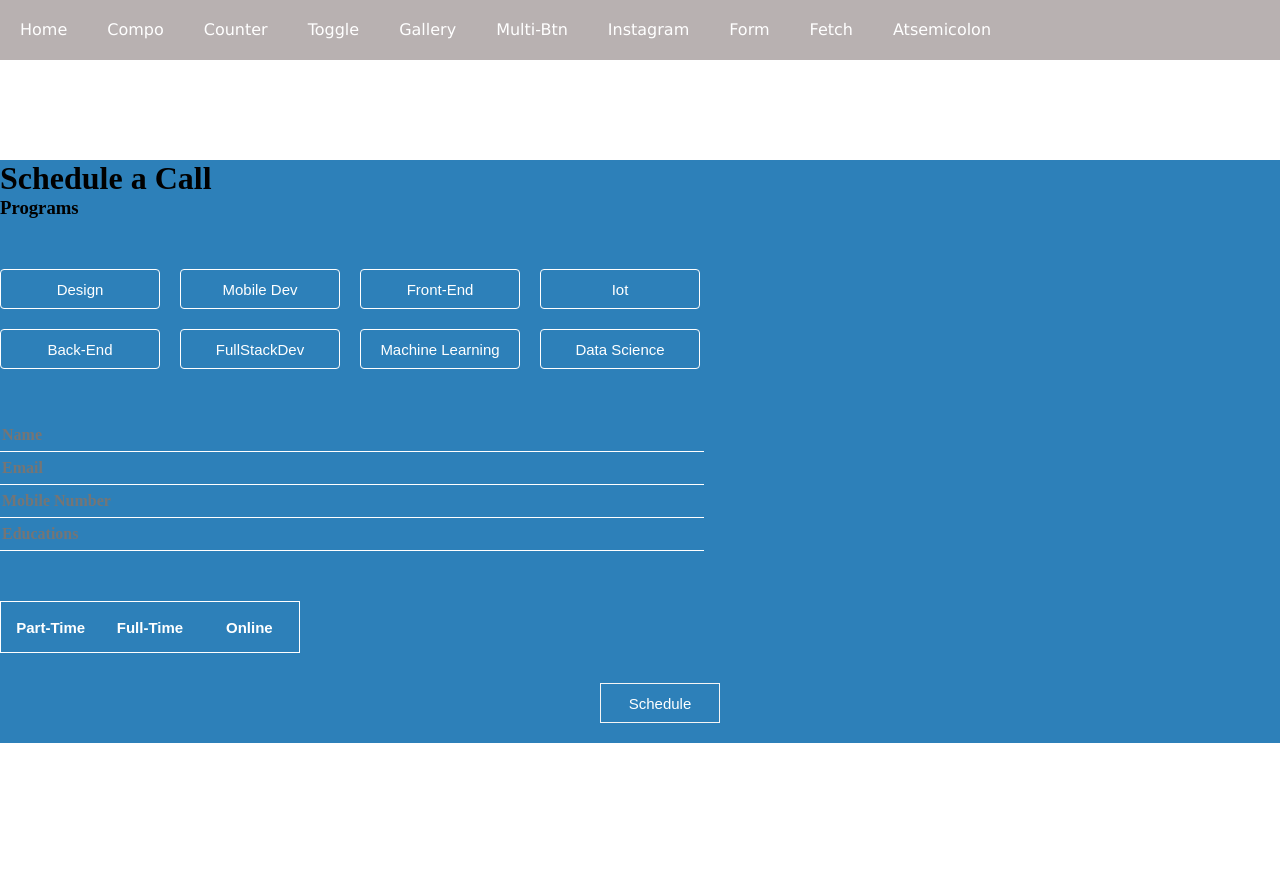
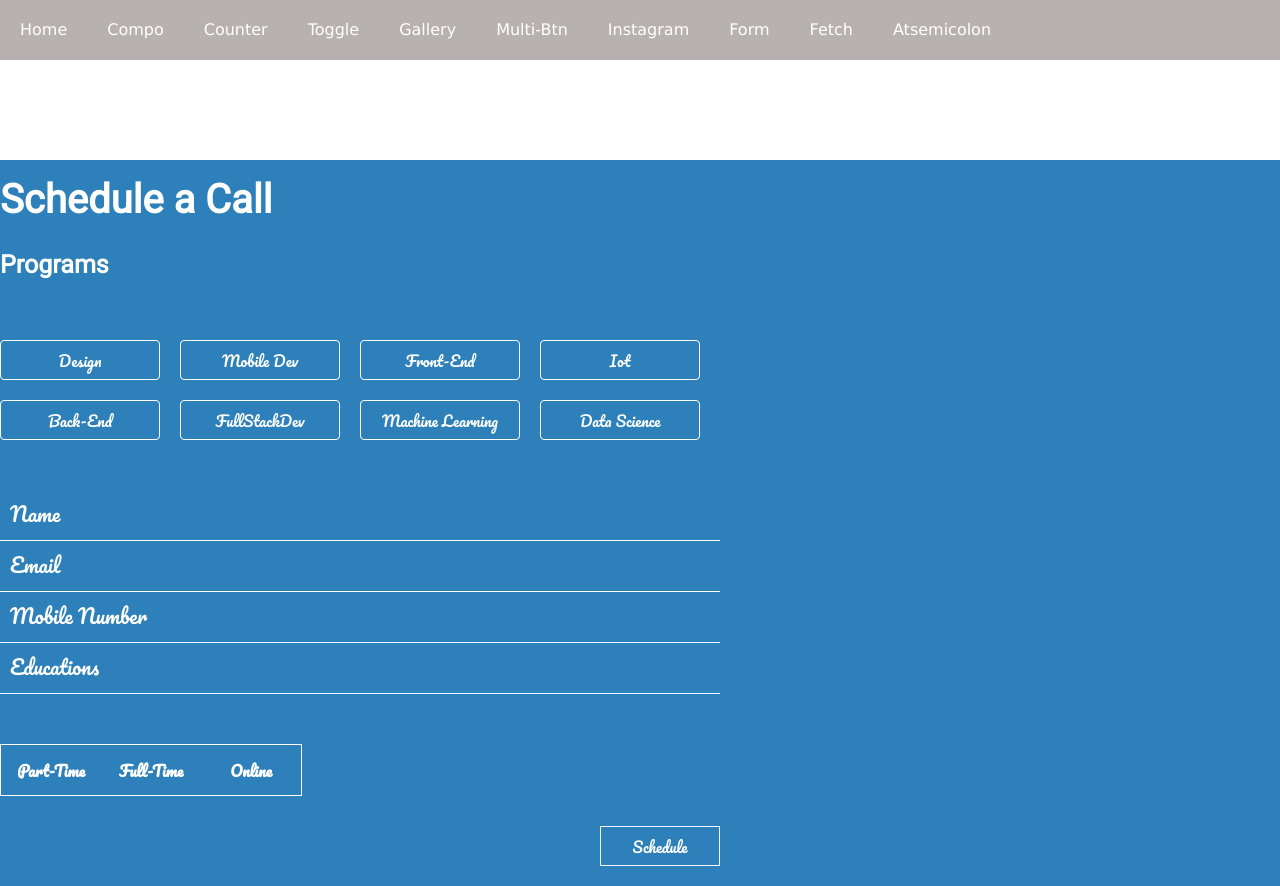
Before and after one commit to pavinane/react, a React (Create React App) app: page /Atsemicolon in a window 1280 px wide. Shown: the top 886 px of the page. Before the commit the page ends 800 px from the top, so only its background shows below. Built offline with nearby package versions, Linux system fonts and the light colour scheme.

Commit message:
design at ATsemi

```diff
--- a/public/index.html
+++ b/public/index.html
@@ -16,6 +16,14 @@
       rel="stylesheet"
       href="https://use.fontawesome.com/releases/v5.0.7/css/all.css"
     />
+    <link
+      href="https://fonts.googleapis.com/css?family=Roboto&display=swap"
+      rel="stylesheet"
+    />
+    <link
+      href="https://fonts.googleapis.com/css?family=Pacifico&display=swap"
+      rel="stylesheet"
+    />
 
     <title>React Basic</title>
   </head>
--- a/src/Atsemico.jsx
+++ b/src/Atsemico.jsx
@@ -48,7 +48,7 @@ class MainButton extends React.Component {
       options,
       name,
       email,
-      number,
+      mobile,
       designation,
       period,
       submit
@@ -126,9 +126,9 @@ class MainButton extends React.Component {
               placeholder="email"
             />
             <input
-              name="tel"
+              name="mobile"
               type="text"
-              value={number}
+              value={mobile}
               onChange={this.handleChange}
               placeholder="mobile number"
             />
--- a/src/atsemi.scss
+++ b/src/atsemi.scss
@@ -1,17 +1,28 @@
 .form {
   background: #2d80b9;
+  font-family: "Roboto", sans-serif;
   // height: 500px;
   .title {
     .t1 {
+      font-size: 20px;
       margin: 50px 0px;
+      color: white;
+      line-height: 2;
+      h3 {
+        font-size: 25px;
       }
+    }
+    form {
+      width: 1200px;
+
       .atsemicolon {
         .option {
           // position: relative;
           // top: 50px;
-        width: 1200px;
+
           .main-btn {
             button {
+              font-family: "Pacifico", cursive;
               height: 40px;
               background: none;
               border: 1px solid white;
@@ -27,6 +38,7 @@
             grid-template-columns: 1fr 1fr 1fr 1fr;
             grid-gap: 20px;
             button {
+              font-family: "Pacifico", cursive;
               height: 40px;
               background: none;
               border: 1px solid white;
@@ -41,7 +53,9 @@
           margin-top: 50px;
 
           input {
+            font-family: "Pacifico", cursive;
             width: 700px;
+            padding: 10px;
             display: grid;
             grid-template-rows: 1fr 1fr 1fr 1fr;
             height: 30px;
@@ -52,21 +66,27 @@
             border: none;
             border-bottom: 0.5px solid #fff;
             outline: none;
+            color: white;
+            font-size: 20px;
           }
-        input[placeholder] {
+          input::placeholder {
+            font-family: "Pacifico", cursive;
             text-transform: capitalize;
-          color: none;
-
+            color: #fff;
+            font-size: 20px;
             font-weight: bolder;
           }
         }
         .day {
+          // font-family: "Roboto", sans-serif;
+
           margin: 50px 0px;
-
+          width: 300px;
           display: grid;
           grid-template-columns: 1fr 1fr 1fr;
           border: 1px solid white;
           button {
+            font-family: "Pacifico", cursive;
             height: 50px;
             background: none;
             border: none;
@@ -91,7 +111,9 @@
           border: 1px solid whitesmoke;
           text-transform: capitalize;
           font-size: 15px;
+          font-family: "Pacifico", cursive;
         }
       }
     }
   }
+}
--- a/src/contactform.scss
+++ b/src/contactform.scss
@@ -11,15 +11,14 @@
       grid-template-columns: 1fr 1fr;
       grid-gap: 10px;
       text-transform: capitalize;
+
       input[placeholder] {
         text-align: center;
         text-transform: capitalize;
+        color: red;
       }
     }
-    input[placeholder] {
-      text-align: center;
-      text-transform: capitalize;
-    }
+
     button {
       width: 80px;
       height: 30px;
@@ -27,4 +26,9 @@
       margin: 0 auto;
     }
   }
+
+  input[placeholder] {
+    text-transform: capitalize;
+    color: red;
+  }
 }
```
Lines whose indentation alone changed are shown as unchanged.
